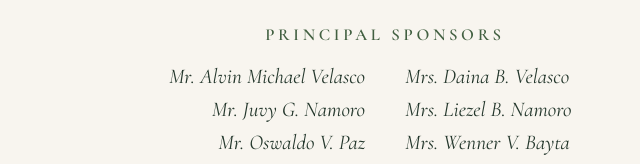
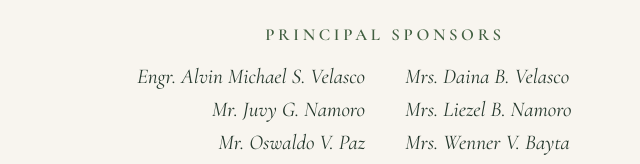
Before and after one commit to jedandsteph/rsvp, a plain HTML site: page index.html in a window 1280 px wide. Shown: the part 2425-2589 px from the top of the page, 255-895 px from the left. Drawn offline with nearby package versions, Linux system fonts and the light colour scheme.

Commit message:
Update index.html

```diff
--- a/index.html
+++ b/index.html
@@ -186,7 +186,7 @@
       <div class="ent-two">
         <div class="ent-col">
           <ul class="ent-list">
-            <li>Mr. Alvin Michael Velasco</li>
+            <li>Engr. Alvin Michael S. Velasco</li>
             <li>Mr. Juvy G. Namoro</li>
             <li>Mr. Oswaldo V. Paz</li>
             <li>Mr. Jeric L. Laniog</li>
```
